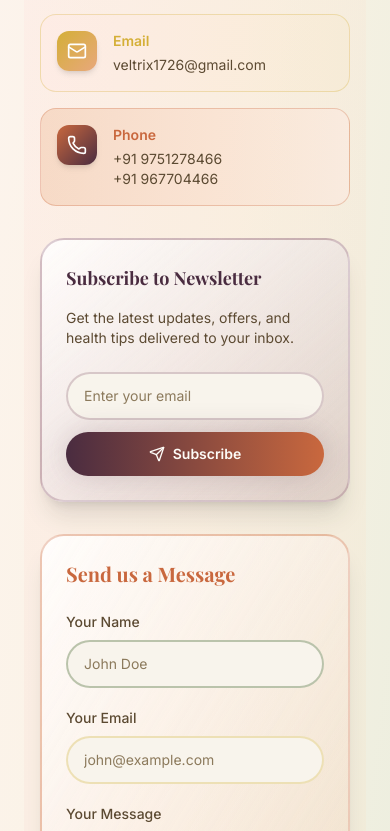
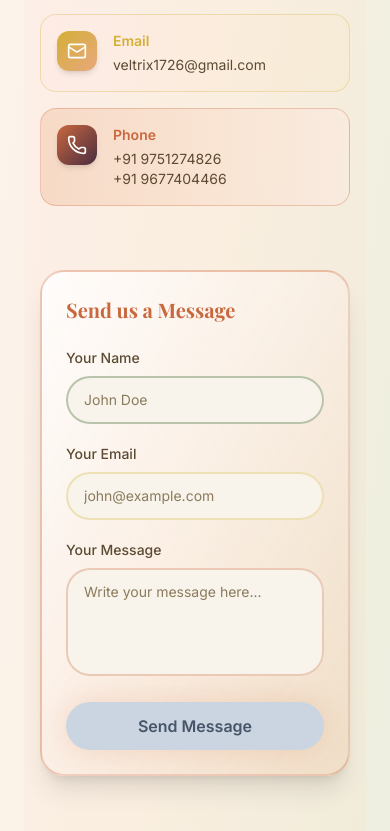
Before and after one commit to awencetech/makhana_website01, a Next.js app: page /contact in a window 390 px wide. Shown: the part 1156-1987 px from the top of the page. Built offline with nearby package versions, Linux system fonts and the light colour scheme; a web font is replaced by a local one.

Commit message:
Update contact components and remove newsletter subscription UI

```diff
--- a/src/app/layout.tsx
+++ b/src/app/layout.tsx
@@ -31,8 +31,8 @@ export default function RootLayout({
   children: React.ReactNode;
 }>) {
   // Replace with your actual WhatsApp number
-  const WHATSAPP_NUMBER = "919751278466";
-  const WHATSAPP_URL = `https://wa.me/${WHATSAPP_NUMBER}?text=Hi! I'm interested in your premium makhana.`;
+  const WHATSAPP_NUMBER = "919751274826";
+  const WHATSAPP_URL = `https://wa.me/${WHATSAPP_NUMBER}?text=Hi! I'm interested in your premium makhana products. I want More details.`;
 
   return (
     <html lang="en" className={`${inter.variable} ${playfair.variable}`}>
--- a/src/components/ContactBar.tsx
+++ b/src/components/ContactBar.tsx
@@ -15,11 +15,11 @@ export const ContactBar = () => {
           <div className="flex flex-col md:flex-row items-center gap-6">
             <div className="flex items-center gap-2">
               <Phone className="w-5 h-5" />
-              <span>+91 9751278466</span>
+              <span>+91 9751274826</span>
             </div>
             <div className="flex items-center gap-2">
               <Phone className="w-5 h-5" />
-              <span>+91 9677044660</span>
+              <span>+91 9677404466</span>
             </div>
             <div className="flex items-center gap-2">
               <Mail className="w-5 h-5" />
@@ -28,9 +28,8 @@ export const ContactBar = () => {
             <div className="flex items-center gap-2">
               <MapPin className="w-5 h-5" />
               <div className="text-center md:text-left">
-                Rajiv Gandhi Salai, OMR,<br />
-                Kottivakkam, Greater Chennai,<br />
-                Chennai, Tamil Nadu,<br />
+                Vidyut Villas, No: 4 Rajeev Street, OMR<br />
+                Kottivakkam, Chennai<br />
                 600041
               </div>
             </div>
--- a/src/components/ContactNewsletter.tsx
+++ b/src/components/ContactNewsletter.tsx
@@ -3,7 +3,7 @@ import { useState, useRef } from "react";
 import { motion, useInView } from "framer-motion";
 import { Mail, Phone, MapPin, Send } from "lucide-react";
 
-const WA_PHONE = "919751278466";
+const WA_PHONE = "919751274826";
 
 const validateEmail = (value: string) => {
   const emailPattern = /^[^\s@]+@[^\s@]+\.[^\s@]+$/;
@@ -23,7 +23,6 @@ export const ContactNewsletter = () => {
   const [formData, setFormData] = useState({ name: "", email: "", message: "" });
   const [contactErrors, setContactErrors] = useState({ name: "", email: "", message: "" });
   const [contactLoading, setContactLoading] = useState(false);
-  const [newsletterEmail, setNewsletterEmail] = useState("");
 
   const handleContactInput = (field: "name" | "email" | "message", value: string) => {
     setFormData((prev) => ({ ...prev, [field]: value }));
@@ -69,21 +68,6 @@ export const ContactNewsletter = () => {
     setFormData({ name: "", email: "", message: "" });
   };
 
-  const handleNewsletterSubmit = async (e: React.FormEvent) => {
-    e.preventDefault();
-    try {
-      await fetch("/api/newsletter", {
-        method: "POST",
-        headers: { "Content-Type": "application/json" },
-        body: JSON.stringify({ email: newsletterEmail }),
-      });
-      alert("Successfully subscribed to our newsletter!");
-      setNewsletterEmail("");
-    } catch (error) {
-      console.error("Error subscribing to newsletter:", error);
-    }
-  };
-
   return (
     <section id="contact" className="py-16 sm:py-20 bg-gradient-to-br from-light-pink/30 to-gold-soft/30" ref={ref}>
       <div className="max-w-7xl mx-auto px-4 sm:px-6">
@@ -123,9 +107,8 @@ export const ContactNewsletter = () => {
                 <div className="flex-1">
                   <h4 className="font-semibold text-accent-secondary mb-1 text-sm sm:text-base">Address</h4>
                   <p className="text-text-secondary text-sm sm:text-base">
-                    Rajiv Gandhi Salai, OMR<br />
-                    Kottivakkam, Greater Chennai<br />
-                    Chennai, Tamil Nadu<br />
+                    Vidyut Villas, No: 4 Rajeev Street, OMR<br />
+                    Kottivakkam, Chennai<br />
                     600041, India
                   </p>
                 </div>
@@ -146,38 +129,13 @@ export const ContactNewsletter = () => {
                 <div className="flex-1">
                   <h4 className="font-semibold text-terracotta mb-1 text-sm sm:text-base">Phone</h4>
                   <p className="text-text-secondary text-sm sm:text-base">
-                    +91 9751278466<br />
-                    +91 967704466
+                    +91 9751274826<br />
+                    +91 9677404466
                   </p>
                 </div>
               </div>
             </div>
 
-            <div className="bg-gradient-to-br from-white/85 to-purple-soft/20 p-6 sm:p-8 rounded-3xl border-2 border-purple-soft/30 shadow-xl">
-              <h4 className="text-lg sm:text-xl font-serif font-bold text-deep-purple mb-4">
-                Subscribe to Newsletter
-              </h4>
-              <p className="text-text-secondary mb-6 text-sm sm:text-base">
-                Get the latest updates, offers, and health tips delivered to your inbox.
-              </p>
-              <form onSubmit={handleNewsletterSubmit} className="flex flex-col sm:flex-row gap-3">
-                <input
-                  type="email"
-                  required
-                  placeholder="Enter your email"
-                  value={newsletterEmail}
-                  onChange={(e) => setNewsletterEmail(e.target.value)}
-                  className="flex-1 px-4 sm:px-5 py-3 bg-bg-secondary border-2 border-purple-soft/30 rounded-full text-text-primary placeholder-text-muted focus:outline-none focus:border-deep-purple transition-all text-sm sm:text-base"
-                />
-                <button
-                  type="submit"
-                  className="px-6 py-3 bg-gradient-to-r from-deep-purple to-terracotta text-background rounded-full font-semibold hover:from-terracotta hover:to-accent-primary transition-all flex items-center justify-center gap-2 shadow-glow-purple text-sm sm:text-base"
-                >
-                  <Send className="w-4 h-4 sm:w-5 sm:h-5" />
-                  Subscribe
-                </button>
-              </form>
-            </div>
           </motion.div>
 
           <motion.div
@@ -189,7 +147,7 @@ export const ContactNewsletter = () => {
               <h3 className="text-xl sm:text-2xl font-serif font-bold text-terracotta mb-6 sm:mb-8">
                 Send us a Message
               </h3>
-              <form ref={contactFormRef} onSubmit={handleContactSubmit} className="space-y-5 sm:space-y-6" noValidate>
+              <form id="contact-form" name="contact-form" ref={contactFormRef} onSubmit={handleContactSubmit} className="space-y-5 sm:space-y-6" noValidate>
                 <div>
                   <label className="block text-text-secondary mb-2 text-sm font-medium" htmlFor="contact-name">
                     Your Name
@@ -243,6 +201,7 @@ export const ContactNewsletter = () => {
                 </div>
                 <button
                   type="submit"
+                  form="contact-form"
                   disabled={
                     contactLoading ||
                     !formData.name.trim() ||
@@ -292,7 +251,7 @@ export const ContactNewsletter = () => {
               <div className="rounded-3xl overflow-hidden shadow-2xl border-2 border-accent-primary/30">
                 <iframe
                   title="Google Map"
-                  src="https://www.google.com/maps/embed?pb=!1m18!1m12!1m3!1d15546.837683473355!2d80.23968055!3d12.93904875!2m3!1f0!2f0!3f0!3m2!1i1024!2i768!4f13.1!3m3!1m2!1s0x3a525c9e7c3e8e3d%3A0x6c9f3c7d3b6a2e1f!2sKottivakkam%2C%20Rajiv%20Gandhi%20Salai%2C%20OMR%2C%20Chennai%2C%20Tamil%20Nadu%20600041!5e0!3m2!1sen!2sin!4v1721900000000!5m2!1sen!2sin"
+                  src="https://maps.google.com/maps?q=12.9763543,80.2521209&z=17&output=embed"
                   width="100%"
                   height="350"
                   style={{ border: 0 }}
@@ -319,16 +278,15 @@ export const ContactNewsletter = () => {
                   <div className="flex-1">
                     <h4 className="font-semibold text-accent-secondary mb-1 text-base sm:text-lg">Complete Address</h4>
                     <p className="text-text-secondary text-sm sm:text-base">
-                      Rajiv Gandhi Salai, OMR<br />
-                      Kottivakkam, Greater Chennai<br />
-                      Chennai, Tamil Nadu<br />
+                      Vidyut Villas, No: 4 Rajeev Street, OMR<br />
+                      Kottivakkam, Chennai<br />
                       600041, India
                     </p>
                   </div>
                 </div>
 
                 <a
-                  href="https://www.google.com/maps/dir/?api=1&destination=12.9391,80.2433"
+                  href="https://maps.app.goo.gl/Vtp2nmo3sESZtXqW9"
                   target="_blank"
                   rel="noopener noreferrer"
                   className="inline-flex items-center justify-center gap-3 px-6 sm:px-8 py-3 sm:py-4 bg-gradient-to-r from-accent-primary to-terracotta text-white rounded-full font-semibold hover:from-terracotta hover:to-deep-purple transition-all shadow-glow-terracotta text-base sm:text-lg w-full sm:w-auto"
--- a/src/components/Footer.tsx
+++ b/src/components/Footer.tsx
@@ -79,8 +79,8 @@ export const Footer = () => {
               <div className="flex items-start gap-3">
                 <Phone className="w-4 h-4 sm:w-5 sm:h-5 mt-0.5 sm:mt-1 flex-shrink-0" />
                 <div className="text-sm sm:text-base">
-                  <p>+91 9751278466</p>
-                  <p>+91 967704466</p>
+                  <p>+91 9751274826</p>
+                  <p>+91 9677404466</p>
                 </div>
               </div>
               <div className="flex items-center gap-3">
@@ -90,9 +90,8 @@ export const Footer = () => {
               <div className="flex items-start gap-3">
                 <MapPin className="w-4 h-4 sm:w-5 sm:h-5 mt-0.5 sm:mt-1 flex-shrink-0" />
                 <div className="text-sm sm:text-base">
-                  <p>Rajiv Gandhi Salai, OMR,</p>
-                  <p>Kottivakkam, Greater Chennai,</p>
-                  <p>Chennai, Tamil Nadu,</p>
+                  <p>Vidyut Villas, No: 4 Rajeev Street, OMR,</p>
+                  <p>Kottivakkam, Chennai,</p>
                   <p>600041</p>
                 </div>
               </div>
```
